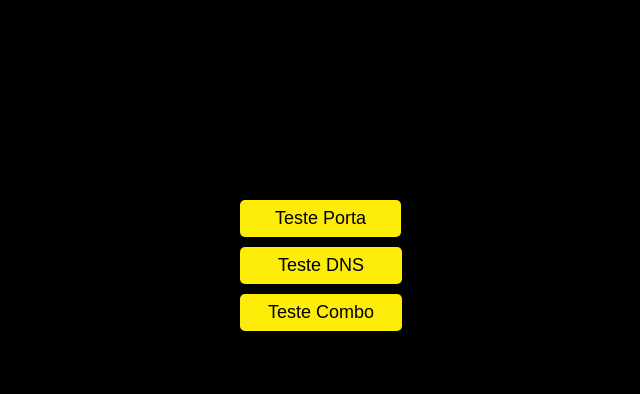
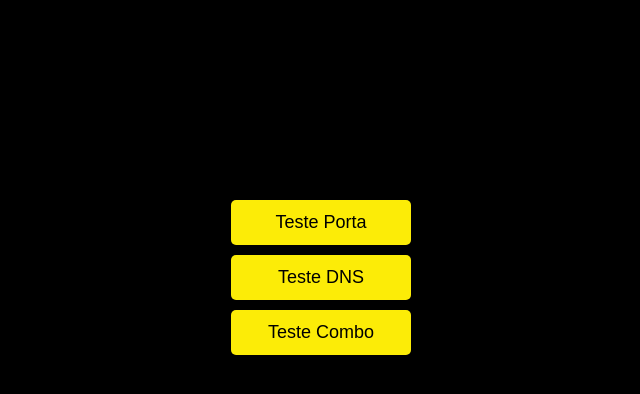
Before and after one commit to Lilomr/DevTools-Sup, a Flask app: page / in a window 1280 px wide. Shown: the part 141-535 px from the top of the page, without its empty margins (319-959 px from the left). Run offline with Flask 3, Linux system fonts and the light colour scheme.

Commit message:
Ajuste na implementação do Teste Combo

```diff
--- a/Estilizacao/Entrada.css
+++ b/Estilizacao/Entrada.css
@@ -33,35 +33,17 @@ h1 {
 
 
 
-.TestePorta>a>button {
+.TestePorta>a>button, .Dns>a>button, .Combo>a>button {
     background-color: #fcec07;
-    color: white;
+    color: black;
     border: none;
     padding: 8px 35px;
     font-size: 18px;
     cursor: pointer;
     border-radius: 5px;
     margin: 5px;
+    min-width: 180px;
+    min-height: 45px;
+    max-width: 180px;
+    max-height: 45px;
 }
-
-.Dns>a>button {
-    background-color: #fcec07;
-    color: black;
-    border: none;
-    padding: 8px 38px;
-    font-size: 18px;
-    cursor: pointer;
-    border-radius: 5px;
-    margin: 5px;
-}
-
-.Combo>a>button {
-    background-color: #fcec07;
-    color: black;
-    border: none;
-    padding: 8px 28px;
-    font-size: 18px;
-    cursor: pointer;
-    border-radius: 5px;
-    margin: 5px;
-}
--- a/Templates/Entrada.html
+++ b/Templates/Entrada.html
@@ -11,22 +11,22 @@
     <h1>DevTools-Sup</h1>
     <div class="Entrada">
         <div class="TestePorta">
-            <a>
-                <button onclick="window.location.href='/porta'" style="color: #000000; border: none; ">
+            <a href="/porta">
+                <button>
                     Teste Porta
                 </button>
             </a>
         </div>
         <div class="Dns">
-            <a>
-                <button onclick="window.location.href='/dns'" style="color: #000000; border: none; ">
+            <a href="/dns">
+                <button>
                     Teste DNS
                 </button>
             </a>
         </div>
         <div class="Combo">
-            <a>
-                <button onclick="window.location.href='/combo'" style="color: #000000; border: none; ">
+            <a href="/combo">
+                <button>
                     Teste Combo
                 </button>
             </a>
--- a/Templates/TesteCombo.html
+++ b/Templates/TesteCombo.html
@@ -41,7 +41,7 @@
                 <h3>Porta: <b>{{porta1}}</b><span style="color:{{ colorP1 }};">{{statusP1}}</span></h3>
                 <h3>Porta: <b>{{porta2}}</b><span style="color:{{ colorP2 }};">{{statusP2}}</span></h3>
 
-                {% if ip2 not in ip %}
+                {% if ip2 and ip2 not in ip %}
                     {% for rota in statusRota %}
                         <b><li class="rota">{{ rota }}</li></b>
                     {% endfor %}
```
Also changed, not shown: Estilizacao/TesteP.css (+9 -0 lines).
